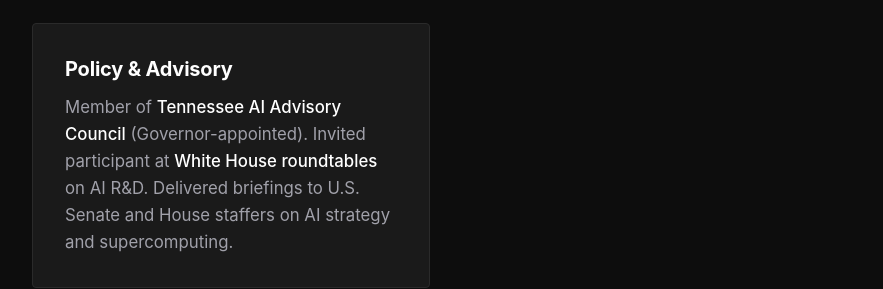
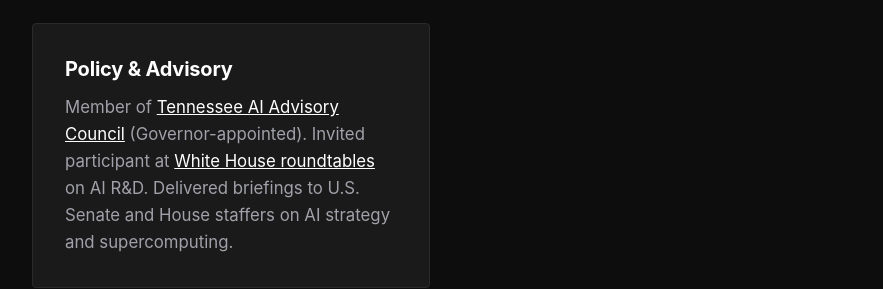
Before and after one commit to pbalapra/pbalapra.github.io, a Jekyll site: the page index.html, which Jekyll copies as it is, in a window 1280 px wide. Shown: the part 3291-3580 px from the top of the page, without its empty margins (198-1081 px from the left). Built offline with Jekyll 4.4.1, drawn with Linux system fonts in a browser that asks for light colours.

Commit message:
Add links to Tennessee AI Council and White House roundtable
Added links to:
- Tennessee AI Advisory Council (.tn.gov)
- White House roundtable ORNL news article

These government links further strengthen SEO credibility signals.

🤖 Generated with [Claude Code](https://claude.com/claude-code)

Co-Authored-By: Claude <noreply@anthropic.com>

```diff
--- a/index.html
+++ b/index.html
@@ -525,7 +525,7 @@
 
                 <div class="card">
                     <h3>Policy & Advisory</h3>
-                    <p>Member of <span class="highlight">Tennessee AI Advisory Council</span> (Governor-appointed). Invited participant at <span class="highlight">White House roundtables</span> on AI R&D. Delivered briefings to U.S. Senate and House staffers on AI strategy and supercomputing.</p>
+                    <p>Member of <a href="https://www.tn.gov/finance/ai-council.html" target="_blank" style="color: var(--text-primary); text-decoration: underline;">Tennessee AI Advisory Council</a> (Governor-appointed). Invited participant at <a href="https://www.ornl.gov/news/ai-director-featured-white-house-roundtable-capitol-hill-briefings" target="_blank" style="color: var(--text-primary); text-decoration: underline;">White House roundtables</a> on AI R&D. Delivered briefings to U.S. Senate and House staffers on AI strategy and supercomputing.</p>
                 </div>
             </div>
         </section>
```
